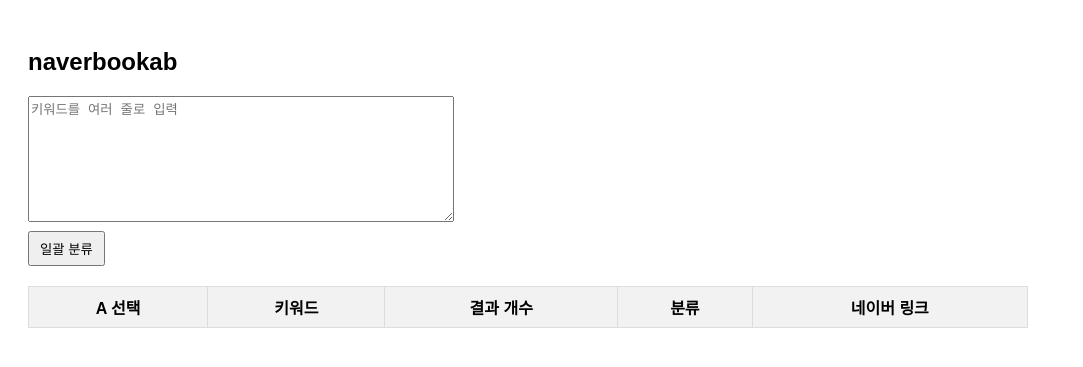
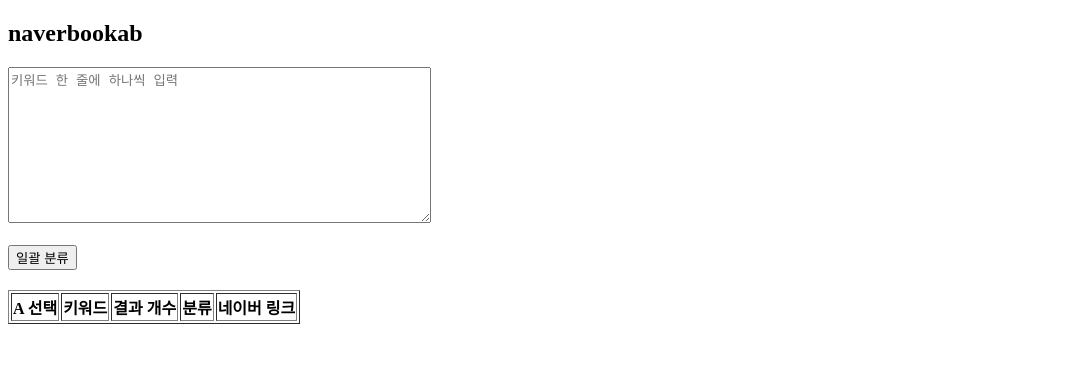
Before and after one commit to tvttvvv/naverbookab, a Flask app: page / in a window 1280 px wide. Shown: the top 367 px of the page, without its empty margins (0-1083 px from the left). Run offline with Flask 3, Linux system fonts and the light colour scheme; lists and menus that the app fills with data are empty.

Commit message:
Refactor index.html structure and attributes

```diff
--- a/templates/index.html
+++ b/templates/index.html
@@ -1,27 +1,18 @@
 <!DOCTYPE html>
-<html lang="ko">
+<html>
 <head>
-  <meta charset="UTF-8" />
+  <meta charset="utf-8">
   <title>naverbookab</title>
-  <style>
-    body { font-family: Arial; padding: 20px; }
-    textarea { width: 420px; height: 120px; }
-    button { padding: 6px 10px; margin-top: 5px; }
-    table { border-collapse: collapse; margin-top: 20px; width: 100%; max-width: 1000px; }
-    th, td { border: 1px solid #ddd; padding: 8px; }
-    th { background: #f2f2f2; }
-    .A { color: green; font-weight: bold; }
-    .B { color: red; font-weight: bold; }
-  </style>
 </head>
 <body>
-
   <h2>naverbookab</h2>
 
-<textarea id="keywords" placeholder="키워드를 여러 줄로 입력"></textarea><br/>
-<button onclick="searchMany()">일괄 분류</button>
+  <textarea id="keywords" rows="10" cols="50"
+    placeholder="키워드 한 줄에 하나씩 입력"></textarea><br><br>
 
-<table>
+  <button onclick="run()">일괄 분류</button>
+
+  <table border="1" style="margin-top:20px;">
     <thead>
       <tr>
         <th>A 선택</th>
@@ -31,7 +22,7 @@
         <th>네이버 링크</th>
       </tr>
     </thead>
-  <tbody id="resultBody"></tbody>
+    <tbody id="result"></tbody>
   </table>
 
 <script src="/static/app.js"></script>
```
Lines whose indentation alone changed are shown as unchanged.
